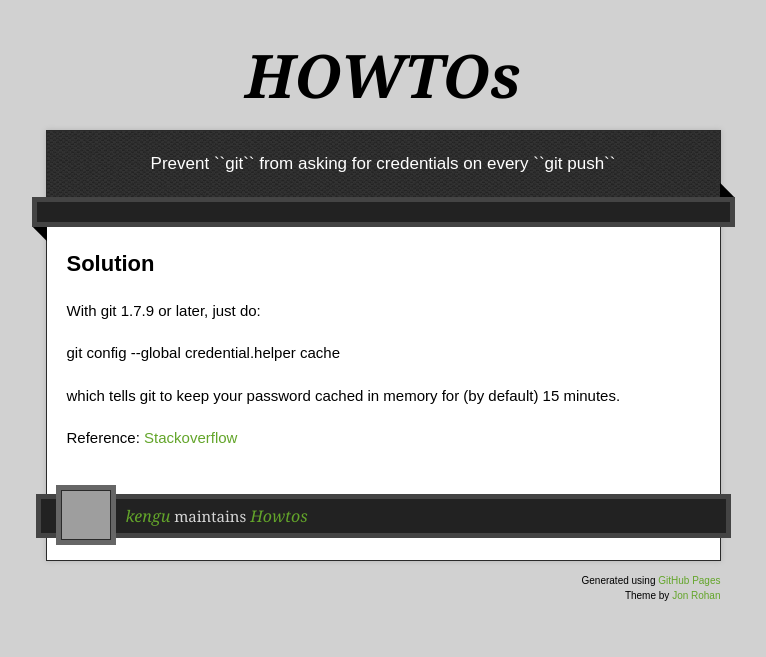
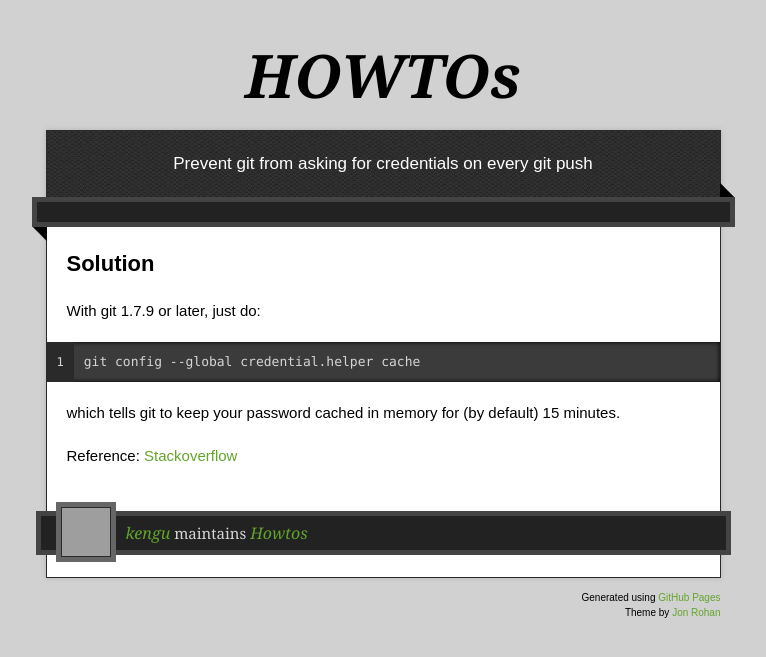
Before and after one commit to kengu/howtos, a Jekyll site: the page built from _posts/2012-07-22-credential-helpers.md, in a window 1280 px wide. Shown: the top 657 px of the page, without its empty margins (257-1023 px from the left). Built offline with Jekyll 4.4.1, drawn with Linux system fonts in a browser that asks for light colours; nearby versions of some CDN libraries; grey boxes are pictures that could not be loaded.

Commit message:
Layout fix

````diff
--- a/_posts/2012-07-22-credential-helpers.md
+++ b/_posts/2012-07-22-credential-helpers.md
@@ -1,7 +1,7 @@
 ---
 
 layout: howto
-title: Prevent ``git`` from asking for credentials on every ``git push``
+title: Prevent git from asking for credentials on every git push
 
 ---
 
@@ -11,7 +11,9 @@ Solution
 
 With git 1.7.9 or later, just do:
 
-``` git config --global credential.helper cache ```
+```
+git config --global credential.helper cache
+```
 
 which tells git to keep your password cached in memory for (by default) 15 minutes.
 
````
